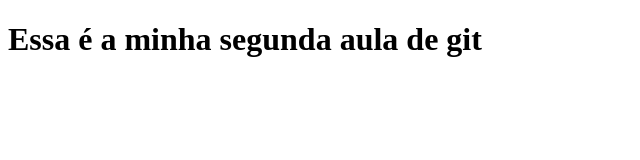
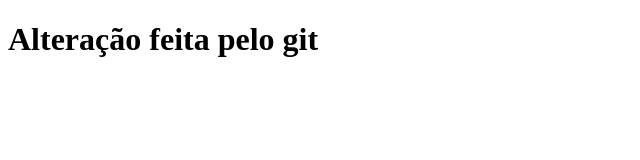
Before and after one commit to JoseArthursf/video-aula-git, a plain HTML site: page index.html in a window 1280 px wide. Shown: the whole page, without its empty margins (0-640 px from the left). Drawn offline with Linux system fonts and the light colour scheme.

Commit message:
primeira alteração feita pelo git

```diff
--- a/index.html
+++ b/index.html
@@ -7,6 +7,6 @@
     <title>Aula git</title>
 </head>
 <body>
-    <h1>Essa é a minha segunda aula de git</h1>
+    <h1>Alteração feita pelo git</h1>
 </body>
 </html>
```
